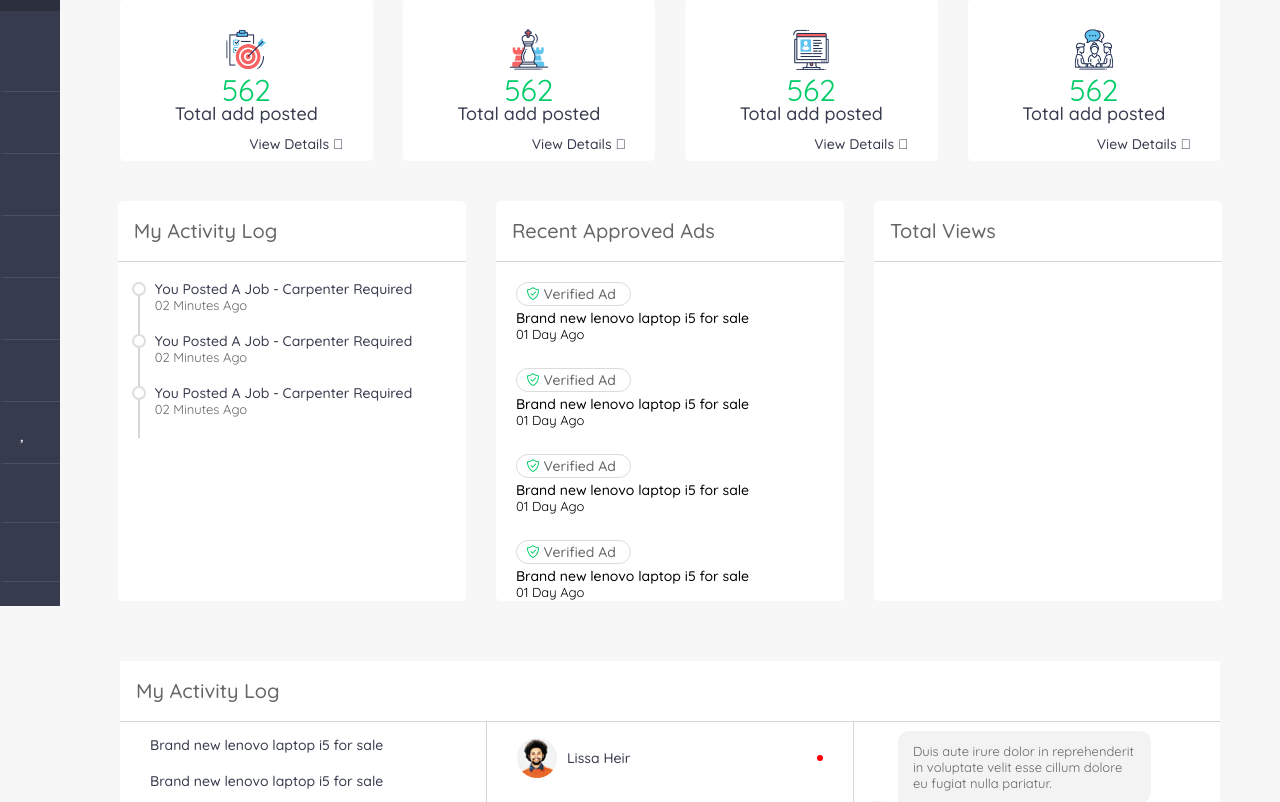
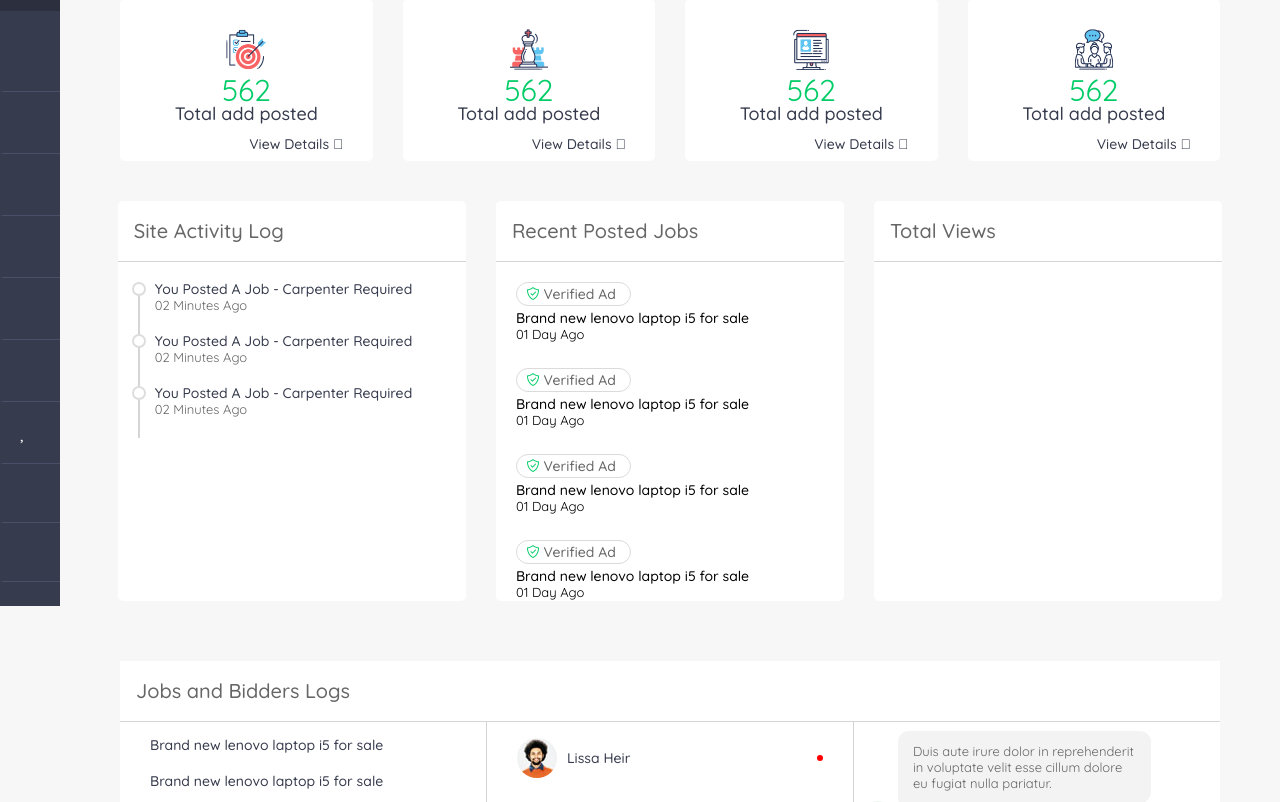
Before and after one commit to abzdevs18/softdev-help-agency, a PHP site: page /admin/index.php in a window 1280 px wide. Shown: the part 194-996 px from the top of the page. Run offline with PHP 8.4, Linux system fonts and the light colour scheme; some libraries are stand-ins or nearby versions.

Commit message:
tittle edits: bidders logs

```diff
--- a/admin/index.php
+++ b/admin/index.php
@@ -64,7 +64,7 @@
 		<div class="alerts-notif">
 			<div class="alert-content">
 				<div class="content-head">
-					<h2>My Activity Log</h2>
+					<h2>Site Activity Log</h2>
 				</div>
 				<div id="log">
 					<ul id="content-log-list">
@@ -87,7 +87,7 @@
 		<div class="alerts-notif">
 			<div class="alert-content">
 				<div class="content-head">
-					<h2>Recent Approved Ads</h2>
+					<h2>Recent Posted Jobs</h2>
 				</div>
 				<div class="ad-log">
 					<ul>
@@ -134,7 +134,7 @@
 		<div class="msgs-acc">
 			<div class="msgs-container">
 				<div class="content-head">
-					<h2>My Activity Log</h2>
+					<h2>Jobs and Bidders Logs</h2>
 				</div>
 				<div id="msgs-update-3-col">
 					<div class="msgs-3-col-item">
--- a/user/index.php
+++ b/user/index.php
@@ -3,7 +3,7 @@
 	<section class="my-project-container">
 		<div id="section-project-header">
 			<div class="section-tittle">
-				<span>Projects and Contests</span>
+				<span>Biddings and Job Applications</span>
 			</div>
 			<div id="project-action-btns">
 				<ul>
```
